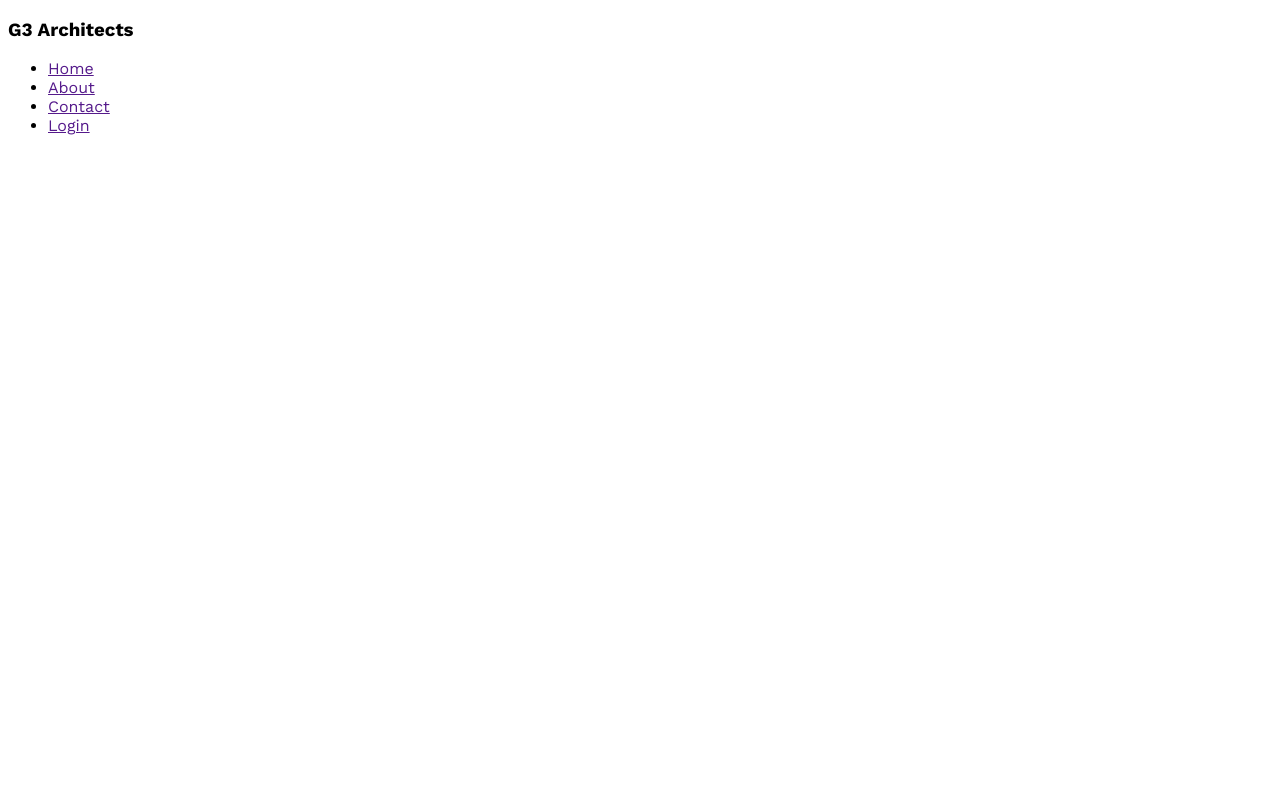
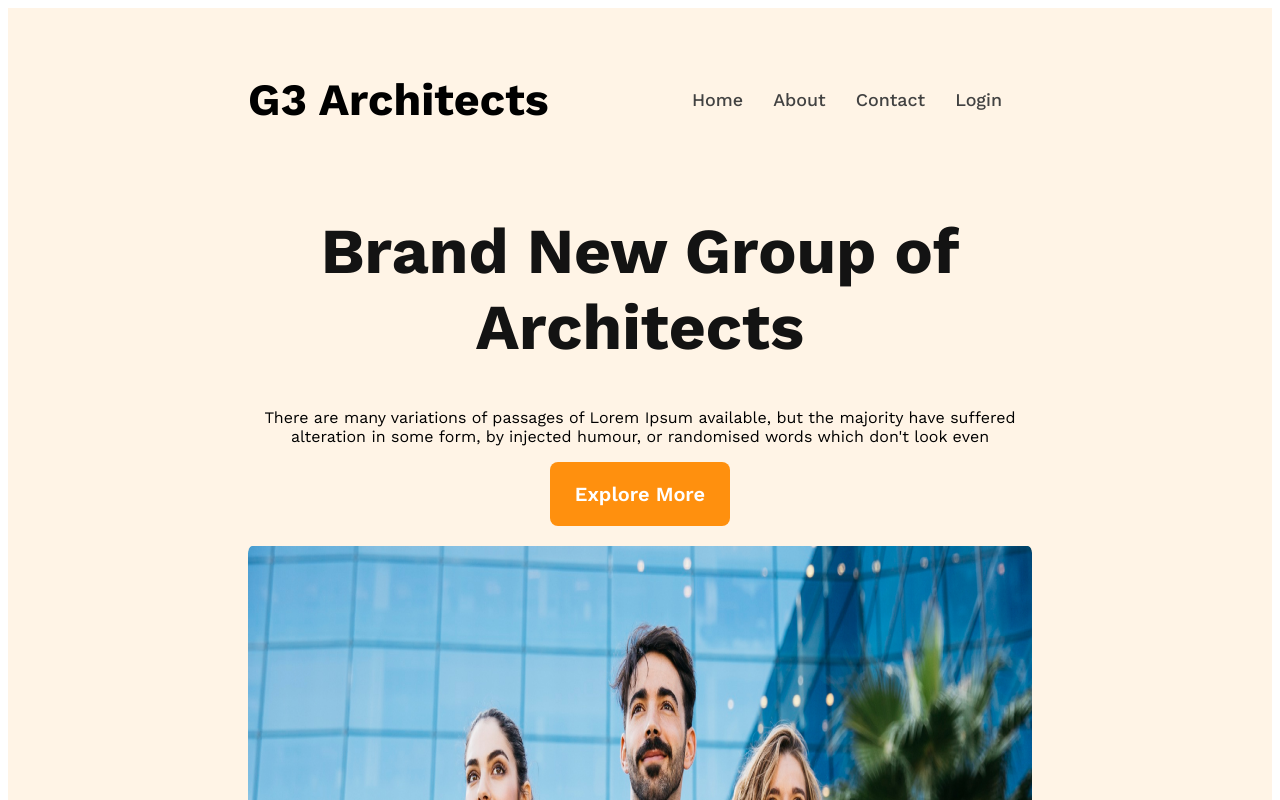
Before and after one commit to monira7714/g3-architect-website, a plain HTML site: page index.html in a window 1280 px wide. Shown: the top 800 px of the page. Drawn offline with nearby package versions, Linux system fonts and the light colour scheme.

Commit message:
header section with responsive

```diff
--- a/architect.css
+++ b/architect.css
@@ -1,4 +1,86 @@
 @import url('https://fonts.googleapis.com/css2?family=Lato:wght@300;400;700;900&family=Open+Sans:wght@400;700;800&family=Work+Sans:ital,wght@0,300;0,400;0,500;0,600;0,700;0,800;0,900;1,900&display=swap');
-*{
+
+/* shared style  */
+
+* {
     font-family: 'Work Sans', sans-serif;
 }
+.btn-primary{
+    border-radius: 8px;
+    border: none;
+    background: #FF900E;
+    padding: 20px 25px;
+    color: #fff;
+    font-size: 1.25rem;
+    font-weight: 600;
+    cursor:grab;
+}
+
+header {
+    background: rgba(255, 144, 14, 0.10);
+    padding: 20px 240px;
+}
+
+nav {
+    display: flex;
+    justify-content: space-between;
+}
+
+.nav-title {
+    font-size: 2.8rem;
+}
+
+nav>ul {
+    display: flex;
+    align-items: center;
+}
+
+nav li {
+    list-style: none;
+    margin-right: 30px;
+    font-size: 1.12rem;
+    font-weight: 500;
+}
+
+nav li a {
+    text-decoration: none;
+    color: #424242;
+}
+
+/* bannwe styles  */
+.banner-content{
+    max-width: 800px;
+    text-align: center;
+    margin: 0 auto;
+}
+.banner-title{
+    font-size: 4rem;
+    font-weight: 700;
+    color: #131313;
+}
+.banner-des{
+    color: #72727;
+}
+.banner img {
+    margin-top: 20px;
+    width: 100%;
+}
+/* resposive media query  */
+/* mobile/small device  */
+
+@media screen adn (max-width: 576px) {
+    header {
+        padding: 20px;
+    }
+    nav {
+        flex-direction: column;
+    }
+}
+@media screen and (min-width: 576px) and (max-width: 960px) {
+    header{
+        padding: 50px;
+    }
+    nav{
+        flex-direction: column;
+    }
+}
--- a/index.html
+++ b/index.html
@@ -1,15 +1,17 @@
 <!DOCTYPE html>
 <html lang="en">
+
 <head>
     <meta charset="UTF-8">
     <meta name="viewport" content="width=device-width, initial-scale=1.0">
     <title>G3 Architects</title>
     <link rel="stylesheet" href="architect.css">
 </head>
+
 <body>
     <header>
         <nav>
-            <h3>G3 Architects</h3>
+            <h3 class="nav-title">G3 Architects</h3>
             <ul>
                 <li><a href="">Home</a></li>
                 <li><a href="">About</a></li>
@@ -17,8 +19,17 @@
                 <li><a href="">Login</a></li>
             </ul>
         </nav>
+        <div class="banner">
+            <div class="banner-content">
+                <h1 class="banner-title">Brand New Group of Architects</h1>
+                <p class="banner-des">There are many variations of passages of Lorem Ipsum available, but the majority have suffered alteration in some form, by injected humour, or randomised words which don't look even</p>
+                <button class="btn-primary">Explore More</button>
+            </div>
+            <img src="images/banner.png" width="1440px" height="700px">
+        </div>
     </header>
     <main></main>
     <footer></footer>
 </body>
+
 </html>
```
